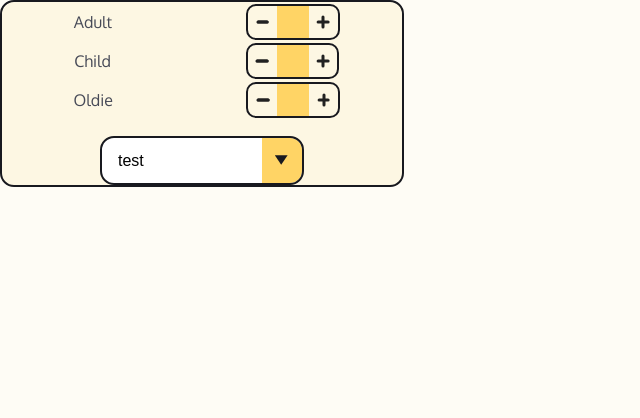
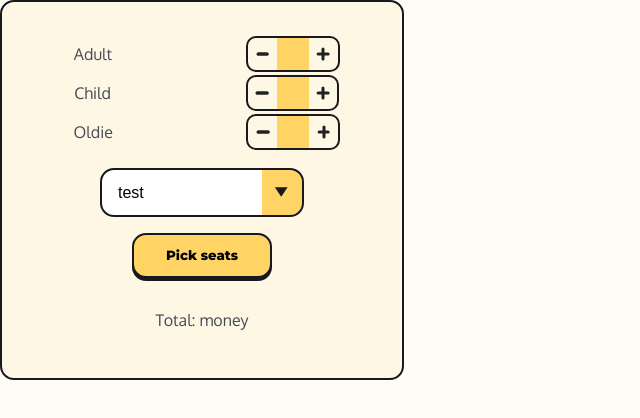
Before and after one commit to NervousNerve/filmvisarna-lewandowski, a React (Create React App) app: page / in a window 1280 px wide. Shown: the top 418 px of the page, without its empty margins (0-640 px from the left). Built offline with nearby package versions, Linux system fonts and the light colour scheme; no server answers.

Commit message:
Added more styling

```diff
--- a/src/components/Booking.js
+++ b/src/components/Booking.js
@@ -25,6 +25,14 @@ const Booking = () => {
           </select>
         </div>
       </div>
+
+      <div className={styles.seatBtn}>
+        <button>Pick seats</button>
+      </div>
+
+      <div className={styles.totalPrice}>
+        <p>Total: money</p>
+      </div>
     </div>
   );
 };
--- a/src/css/Booking.module.css
+++ b/src/css/Booking.module.css
@@ -3,6 +3,7 @@
   width: 25em;
   border-radius: 14px;
   border: 2px solid #18191f;
+  padding: 2em 0em;
 }
 
 .pricetypeWrapper {
@@ -20,3 +21,10 @@
   display: flex;
   justify-content: center;
 }
+
+.seatBtn,
+.totalPrice {
+  display: flex;
+  justify-content: center;
+  margin-top: 1em;
+}
```
